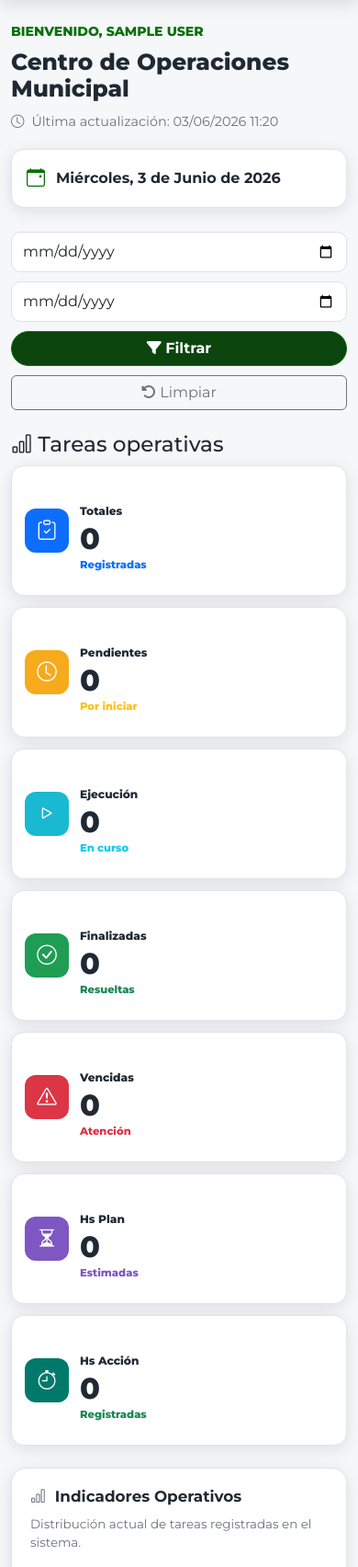
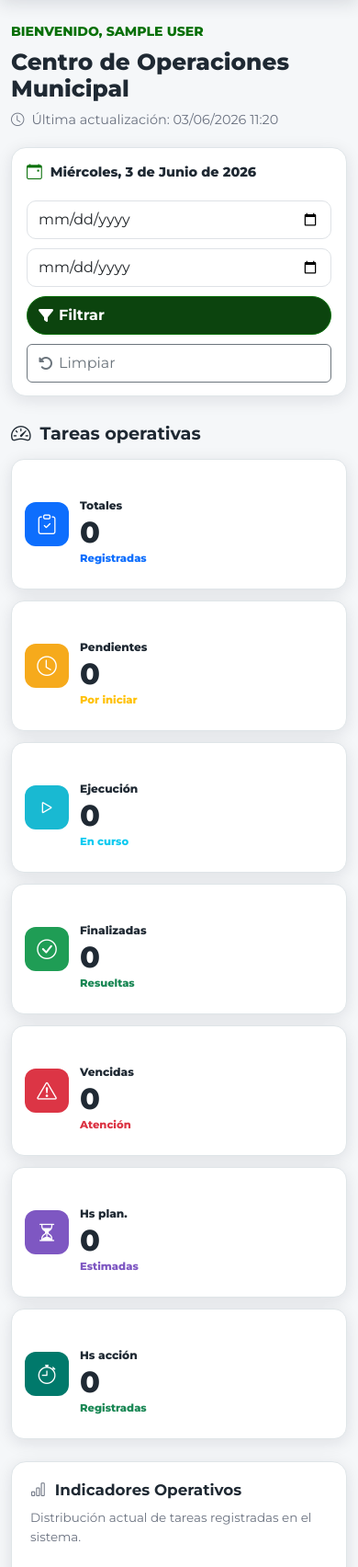
Before and after one commit to sorensenclara/centro-operaciones-municipio, a Django app: page / in a window 390 px wide. Shown: the part 79-1783 px from the top of the page at 92% size. Run offline with Django 5.2, Linux system fonts and the light colour scheme; the visitor is signed in with stand-in values (Sample User, id 1); data that the repository does not hold is empty.

Commit message:
Ajustes index

```diff
--- a/static/css/style.css
+++ b/static/css/style.css
@@ -1920,3 +1920,175 @@ body:not(.authenticated) .municipal-header {
         min-width: 720px;
     }
 }
+
+.dashboard-hero-compact {
+    margin-bottom: 18px;
+}
+
+.dashboard-date-inline i {
+    color: var(--sc-green);
+    font-size: 1.15rem;
+}
+/* =========================================================
+   DASHBOARD HOME - AJUSTE FINAL
+   ========================================================= */
+
+.dashboard-hero-compact {
+    display: block;
+    margin-bottom: 18px;
+}
+
+.dashboard-hero-compact .dashboard-title {
+    margin-bottom: 10px;
+}
+
+.dashboard-tools-card {
+    background: white;
+    border: 1px solid var(--sc-border);
+    border-radius: 16px;
+    box-shadow: var(--shadow-soft);
+    padding: 14px 16px;
+
+    display: flex;
+    align-items: center;
+    justify-content: space-between;
+    gap: 18px;
+
+    margin-bottom: 24px;
+}
+
+.dashboard-current-date {
+    display: inline-flex;
+    align-items: center;
+    gap: 9px;
+    color: var(--sc-text);
+    font-size: .9rem;
+    font-weight: 800;
+    white-space: nowrap;
+}
+
+.dashboard-current-date i {
+    color: var(--sc-green);
+    font-size: 1.05rem;
+}
+
+.dashboard-filters-compact {
+    margin: 0;
+    display: flex;
+    justify-content: flex-end;
+    gap: 10px;
+}
+
+.dashboard-filters-compact .form-control {
+    max-width: 170px;
+    min-height: 42px;
+}
+
+.dashboard-filters-compact .btn {
+    min-height: 42px;
+    display: inline-flex;
+    align-items: center;
+    gap: 6px;
+}
+
+.dashboard-section-title {
+    display: flex;
+    align-items: center;
+    gap: 10px;
+    margin: 6px 0 12px;
+}
+
+.dashboard-section-title i {
+    font-size: 1.25rem;
+    color: var(--sc-text);
+}
+
+.dashboard-section-title h2 {
+    margin: 0;
+    font-size: 1.35rem;
+    font-weight: 800;
+    color: var(--sc-text);
+}
+
+.kpi-label {
+    white-space: nowrap;
+}
+
+/* Responsive */
+@media (max-width: 991px) {
+    .dashboard-tools-card {
+        flex-direction: column;
+        align-items: stretch;
+    }
+
+    .dashboard-current-date {
+        width: 100%;
+    }
+
+    .dashboard-filters-compact {
+        width: 100%;
+        justify-content: flex-start;
+        flex-wrap: wrap;
+    }
+}
+
+@media (max-width: 767px) {
+    .dashboard-filters-compact {
+        display: grid;
+        grid-template-columns: 1fr 1fr;
+    }
+
+    .dashboard-filters-compact .form-control,
+    .dashboard-filters-compact .btn,
+    .dashboard-filters-compact a {
+        width: 100%;
+        max-width: none;
+    }
+}
+
+@media (max-width: 480px) {
+    .dashboard-filters-compact {
+        grid-template-columns: 1fr;
+    }
+}
+
+.dashboard-section-title {
+    display: flex;
+    align-items: center;
+    gap: 10px;
+    margin: 14px 0 12px;
+}
+
+.dashboard-section-title i {
+    font-size: 1.35rem;
+    color: var(--sc-text);
+}
+
+.dashboard-section-title h2 {
+    margin: 0;
+    font-size: 1.35rem;
+    font-weight: 700;
+    color: var(--sc-text);
+}
+
+.kpi-label {
+    white-space: nowrap;
+}
+
+@media (max-width: 991px) {
+    .dashboard-control-bar {
+        flex-direction: column;
+        align-items: stretch;
+    }
+
+    .dashboard-date-inline {
+        width: 100%;
+        justify-content: flex-start;
+    }
+}
+
+@media (max-width: 767px) {
+    .dashboard-section-title h2 {
+        font-size: 1.2rem;
+    }
+}
--- a/templates/dashboard/index.html
+++ b/templates/dashboard/index.html
@@ -6,7 +6,7 @@
 
 <section class="operation-dashboard">
 
-    <div class="dashboard-hero">
+    <div class="dashboard-hero dashboard-hero-compact">
         <div>
             <p class="dashboard-welcome">
                 Bienvenido, {{ user.get_full_name|default:user.username }}
@@ -21,16 +21,16 @@
                 Última actualización: 03/06/2026 11:20
             </div>
         </div>
-
-        <div class="dashboard-date-card">
-            <div class="date-item">
-                <i class="bi bi-calendar-event"></i>
-                Miércoles, 3 de Junio de 2026
-            </div>
-        </div>
     </div>
 
-    <form class="dashboard-filters" method="get">
+    <div class="dashboard-tools-card">
+
+        <div class="dashboard-current-date">
+            <i class="bi bi-calendar-event"></i>
+            <span>Miércoles, 3 de Junio de 2026</span>
+        </div>
+
+        <form class="dashboard-filters dashboard-filters-compact" method="get">
             <input type="date" name="start_date" class="form-control" value="{{ start_date|default:'' }}">
             <input type="date" name="end_date" class="form-control" value="{{ end_date|default:'' }}">
 
@@ -43,10 +43,12 @@
             </a>
         </form>
 
-                <h3>
-                <i class="bi bi-bar-chart"></i>
-                Tareas operativas
-            </h3>
+    </div>
+
+    <div class="dashboard-section-title">
+        <i class="bi bi-speedometer2"></i>
+        <h2>Tareas operativas</h2>
+    </div>
 
     <div class="kpi-grid kpi-grid-clean">
 
@@ -99,7 +101,7 @@
             <div class="kpi-icon kpi-purple">
                 <i class="bi bi-hourglass-split"></i>
             </div>
-            <span class="kpi-label">Hs Plan</span>
+            <span class="kpi-label">Hs plan.</span>
             <strong class="kpi-number">{{ stats.planned_hours|default:"0" }}</strong>
             <small class="kpi-caption text-purple">Estimadas</small>
         </a>
@@ -108,7 +110,7 @@
             <div class="kpi-icon kpi-teal">
                 <i class="bi bi-stopwatch"></i>
             </div>
-            <span class="kpi-label">Hs Acción</span>
+            <span class="kpi-label">Hs acción</span>
             <strong class="kpi-number">{{ stats.executed_hours|default:"0" }}</strong>
             <small class="kpi-caption text-success">Registradas</small>
         </a>
```
Lines whose indentation alone changed are shown as unchanged.
